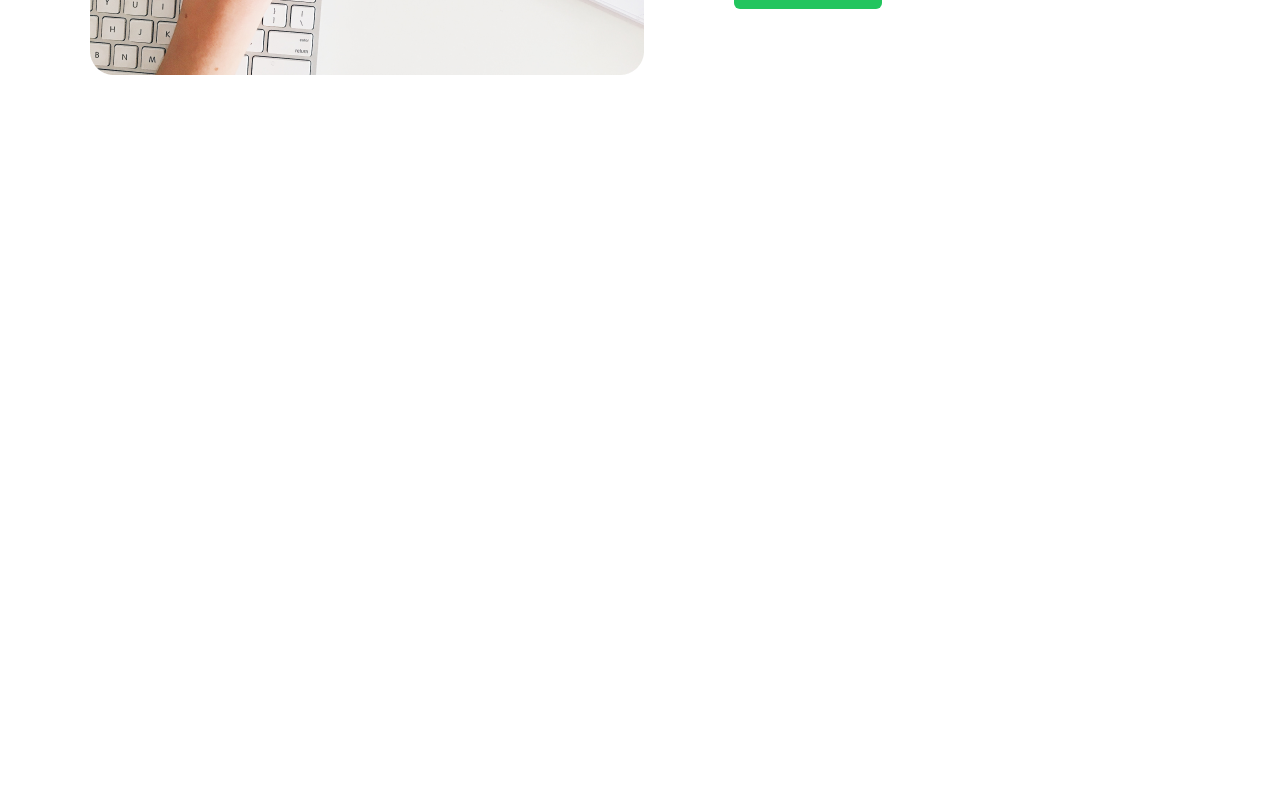
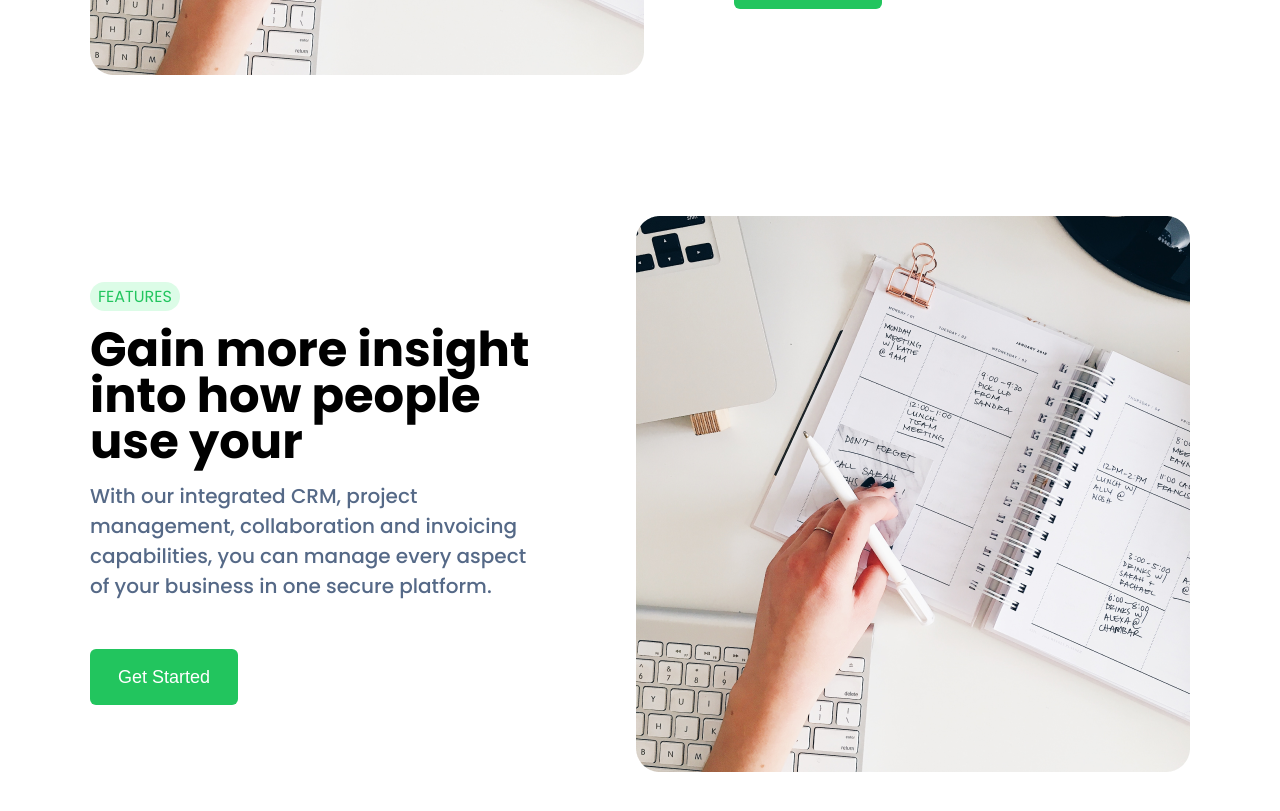
Before and after one commit to mineralaz/09_react_styled_components_css, a React (Vite) app: page / in a window 1280 px wide. Shown: the part 2840-3651 px from the top of the page. Before the commit the page ends 2979 px from the top, so only its background shows below. Built offline with nearby package versions, Linux system fonts and the light colour scheme.

Commit message:
ImgRightGainMore

```diff
--- a/src/App.jsx
+++ b/src/App.jsx
@@ -2,6 +2,7 @@ import './App.css';
 import Cta from './components/cta/Cta';
 import GainMore from './components/gainMore/GainMore';
 import ImgLeftGainMore from './components/imgLeftGainMore/ImgLeftGainMore';
+import ImgRightGainMore from './components/imgRightGainMore.jsx/ImgRightGainMore';
 import Nav from './components/nav/Nav';
 import SecondGainMore from './components/secondGainMore/SecondGainMore';
 
@@ -13,6 +14,7 @@ function App() {
       <Cta />
       <SecondGainMore />
       <ImgLeftGainMore />
+      <ImgRightGainMore />
     </div>
   );
 }
--- /dev/null
+++ b/src/components/imgRightGainMore.jsx/ImgRightGainMore.jsx
@@ -0,0 +1,34 @@
+import SectionImg from '../../assets/img/sectionImg.png';
+import { Button, Container, Flex, Section } from '../styled/UI.styled';
+import SectionTitle from '../UI/sectionTitle/SectionTitle';
+
+const sectionData = {
+  sectionTitle: {
+    pill: 'Features',
+    title: 'Gain more insight into how people use your',
+    subtitle:
+      'With our integrated CRM, project management, collaboration and invoicing capabilities, you can manage every aspect of your business in one secure platform.',
+  },
+};
+function ImgRightGainMore(props) {
+  return (
+    <Section>
+      <Container>
+        <Flex gap="90px" rowReverse>
+          <img src={SectionImg} alt="" />
+          <div>
+            <SectionTitle
+              left
+              largeSide
+              pill={sectionData.sectionTitle.pill}
+              subtitle={sectionData.sectionTitle.subtitle}
+              title={sectionData.sectionTitle.title}
+            />
+            <Button>Get Started</Button>
+          </div>
+        </Flex>
+      </Container>
+    </Section>
+  );
+}
+export default ImgRightGainMore;
--- a/src/components/styled/UI.styled.js
+++ b/src/components/styled/UI.styled.js
@@ -81,9 +81,11 @@ export const SecondaryNavButton = styled(PrimaryNavButton)`
 // sukurti Flex styled component
 export const Flex = styled.div`
   display: flex;
+
   align-items: center;
   justify-content: space-between;
   column-gap: ${(props) => (props.gap ? props.gap : '0')};
+  ${(props) => props.rowReverse && 'flex-direction: row-reverse'};
   @media screen and (max-width: 1000px) {
     flex-direction: ${(props) => (props.responsive ? 'column' : 'row')};
     row-gap: ${(props) => (props.responsive ? '1.5rem' : '0')};
```
